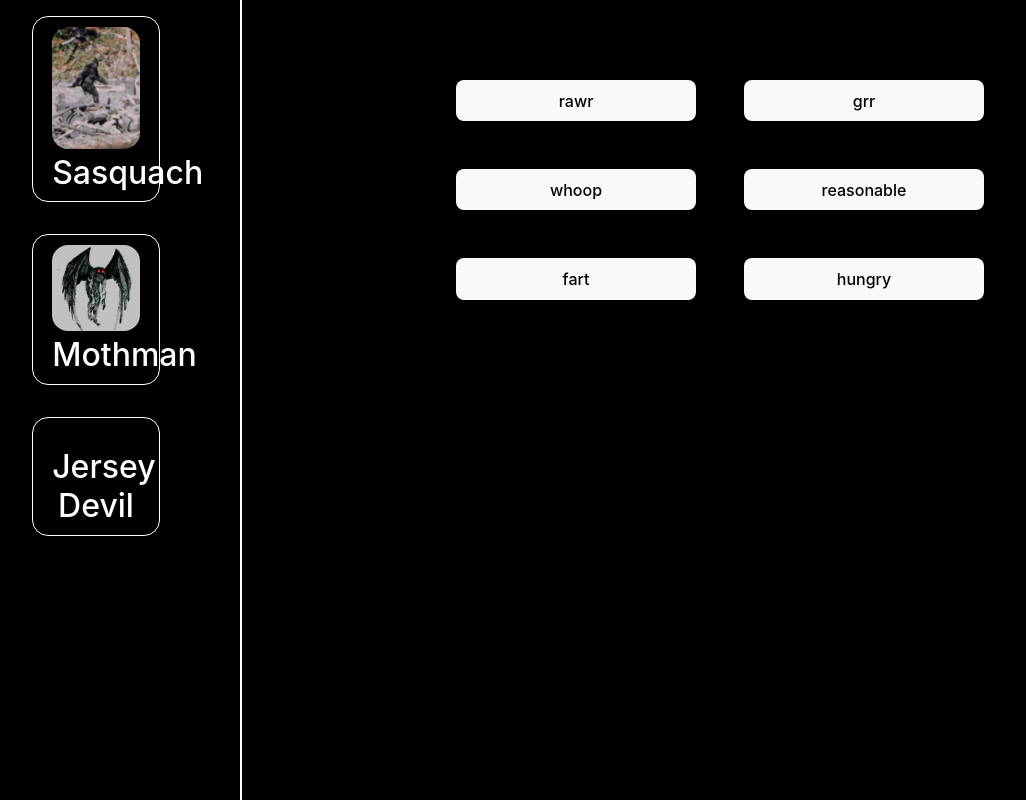
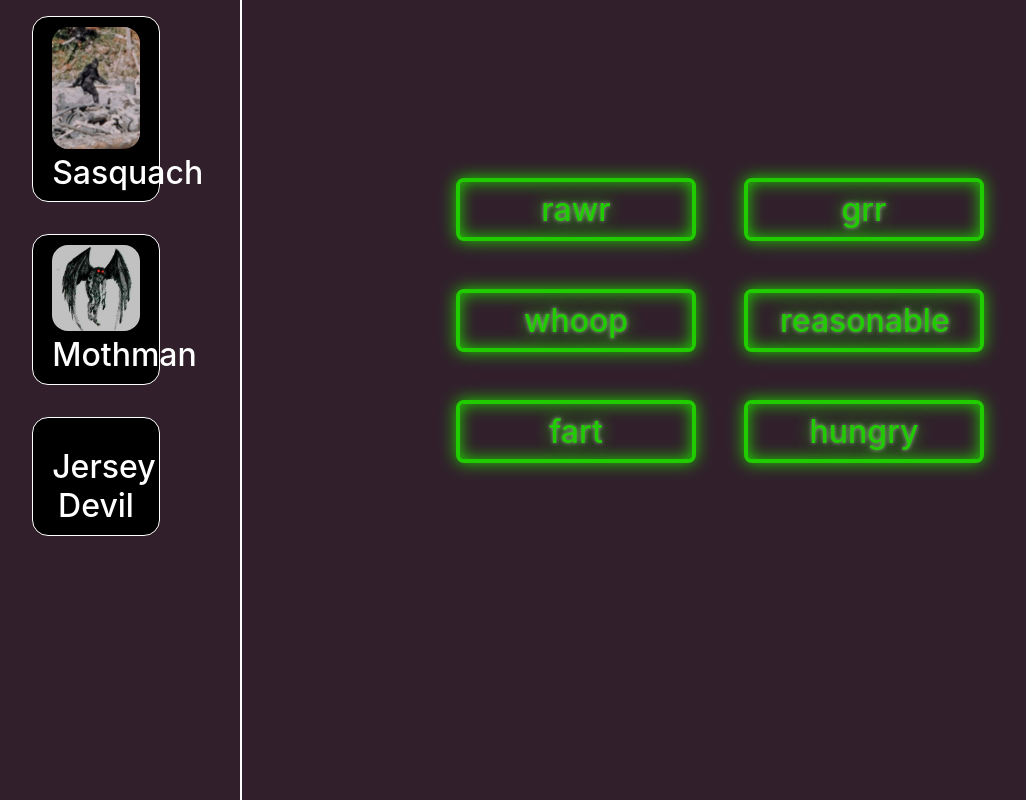
Before and after one commit to Bryandalton/cryptidsoundboard, a React (Vite) app: page / in a window 1280 px wide. Shown: the whole page, without its empty margins (48-1074 px from the left). Built offline with nearby package versions, Linux system fonts and the light colour scheme.

Commit message:
neon buttons and spacing

```diff
--- a/src/App.css
+++ b/src/App.css
@@ -1,10 +1,15 @@
+:root{
+  --grn-neon: #20cc00;
+  --blk-bg: hsl(323 21% 16%);
+}
+
 #root {
   width: 100vw;
 height: 100vh;
   margin: 0 auto;
   /* padding: 2rem; */
   text-align: center;
-  background-color: black;
+  background-color: var(--blk-bg);
 }
 
 body {
--- a/src/pages/components/soundButton.jsx
+++ b/src/pages/components/soundButton.jsx
@@ -1,15 +1,29 @@
 import styled from "styled-components";
 
 const StyledButton = styled.button`
-${'' /* to do  */}
-`
+   {
+    color: #20cc00;
+    font-size:2rem;
+    cursor: pointer;
+    text-decoration: none;
+    border: #20cc00 0.125em solid;
+    padding: 0.25em 1em;
+    border-radius: 0.25em;
+    background-color: hsl(323 21% 16%);
+    text-shadow: 0 0 0.125em hsl(0 0% 100% / 0.5), 0 0 0.5em currentcolor;
+    box-shadow: inset 0 0 0.5em 0 #20cc00, 0 0 0.5em 0 #20cc00;
+    position: relative;
+    transition: background-color 100ms linear;
+    &:hover {
+      background: #20cc00;
+      color: hsl(323 21% 16%);
+      text-shadow: none;
+    }
+  }
+`;
 
-function SoundButton ({label}) {
-    return(
-        <StyledButton>
-            {label}
-        </StyledButton>
-    )
+function SoundButton({ label }) {
+  return <StyledButton>{label}</StyledButton>;
 }
 
-export default SoundButton
+export default SoundButton;
--- a/src/pages/soundButtons.jsx
+++ b/src/pages/soundButtons.jsx
@@ -3,11 +3,11 @@ import SoundButton from "./components/soundButton";
 
 
 const SoundBoard = styled.section`
+  height: 80vh;
   display: grid;
   justify-content: center;
-  align-items: center;
+  align-content: center;
   grid-template-columns: 15rem 15rem;
-  padding: 5rem;
   gap: 3rem;
   margin-left: 20vw;
   @media (max-width: 768px) {
```
